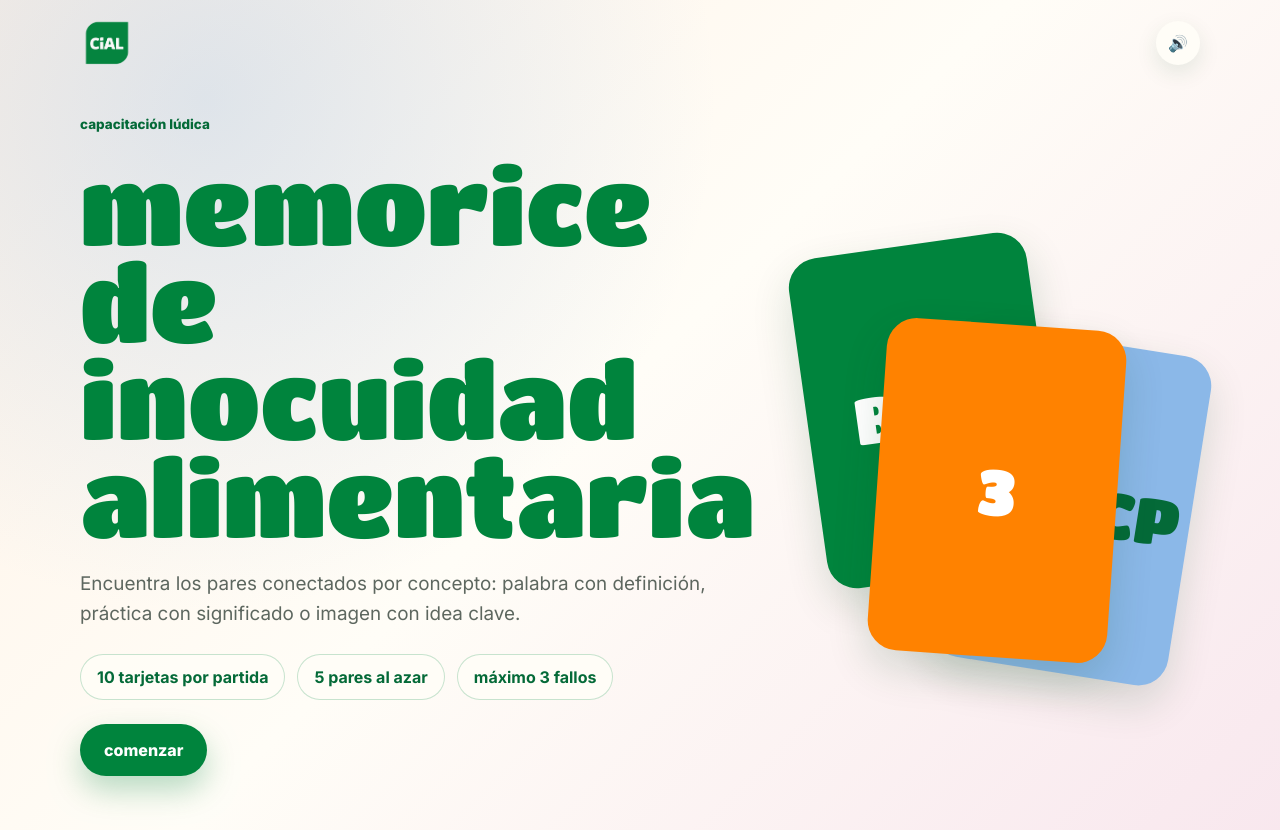
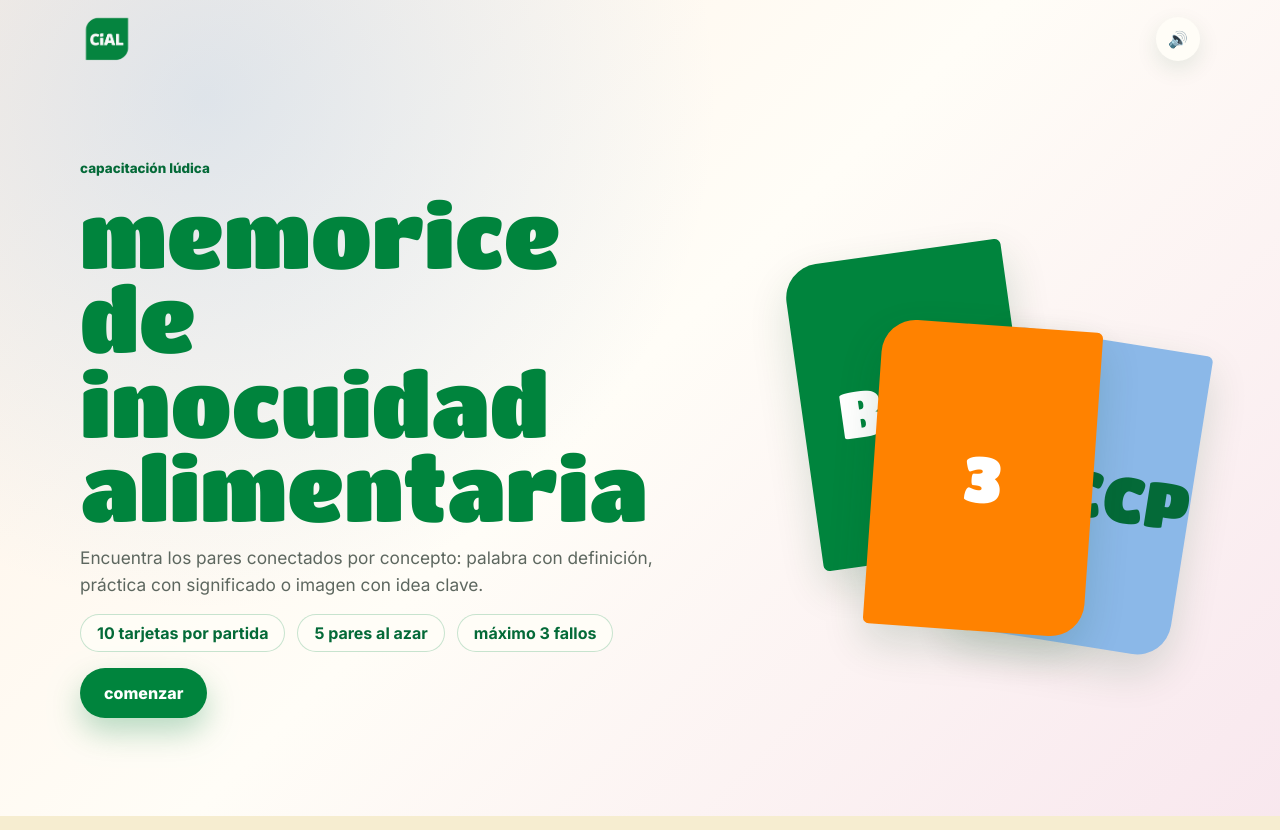
Before and after one commit to javierdelpozolopez/ruleta-CIAL, a React (Vite) app: page / in a window 1280 px wide. Built offline with nearby package versions, Linux system fonts and the light colour scheme.

Commit message:
style: compact welcome screen

```diff
--- a/src/components/StartScreen.jsx
+++ b/src/components/StartScreen.jsx
@@ -3,7 +3,13 @@ export default function StartScreen({ config, onStart }) {
     <section className="start-screen" aria-labelledby="game-title">
       <div className="start-copy">
         <p className="eyebrow">capacitación lúdica</p>
-        <h1 id="game-title">{config.gameTitle}</h1>
+        <h1 id="game-title">
+          memorice de
+          <br />
+          inocuidad
+          <br />
+          alimentaria
+        </h1>
         <p className="intro">{config.intro}</p>
         <ul className="rule-list" aria-label="reglas principales">
           {config.rules.map((rule) => (
--- a/src/styles/global.css
+++ b/src/styles/global.css
@@ -62,13 +62,13 @@ button {
 .app-shell {
   width: min(1120px, calc(100% - 28px));
   margin: 0 auto;
-  padding: var(--space-lg) 0 var(--space-2xl);
+  padding: var(--space-sm) 0 var(--space-lg);
 }
 
 .header-bar {
   width: min(1120px, calc(100% - 28px));
   margin: 0 auto;
-  padding: max(var(--space-lg), env(safe-area-inset-top)) 0 var(--space-sm);
+  padding: max(var(--space-md), env(safe-area-inset-top)) 0 var(--space-xs);
   display: flex;
   align-items: center;
   justify-content: space-between;
@@ -120,18 +120,18 @@ button {
 }
 
 .start-screen {
-  min-height: calc(100vh - 96px);
+  min-height: calc(100vh - 78px);
   display: grid;
   grid-template-columns: minmax(0, 1fr) minmax(280px, 0.72fr);
   align-items: center;
-  gap: clamp(24px, 6vw, 76px);
+  gap: clamp(18px, 5vw, 64px);
 }
 
 .start-copy,
 .result-screen {
   display: grid;
   justify-items: start;
-  gap: var(--space-xl);
+  gap: var(--space-lg);
 }
 
 .eyebrow {
@@ -149,11 +149,11 @@ p {
 }
 
 h1 {
-  max-width: 11ch;
+  max-width: 10ch;
   color: var(--primary);
   font-family: 'Titan One', Inter, sans-serif;
-  font-size: clamp(3rem, 9vw, 6.6rem);
-  line-height: 0.92;
+  font-size: clamp(3.1rem, 7.4vw, 5.55rem);
+  line-height: 0.95;
   letter-spacing: 0;
   text-transform: lowercase;
 }
@@ -167,8 +167,8 @@ h2 {
 .intro {
   max-width: 58ch;
   color: var(--muted);
-  font-size: clamp(1rem, 2vw, 1.18rem);
-  line-height: 1.62;
+  font-size: clamp(0.95rem, 1.7vw, 1.08rem);
+  line-height: 1.52;
   font-weight: 400;
 }
 
@@ -182,7 +182,7 @@ h2 {
 }
 
 .rule-list li {
-  padding: var(--space-md) var(--space-lg);
+  padding: var(--space-sm) var(--space-lg);
   border: 1px solid color-mix(in oklch, var(--primary), transparent 78%);
   border-radius: 999px;
   background: color-mix(in oklch, var(--surface), transparent 8%);
@@ -192,7 +192,7 @@ h2 {
 
 .primary-button,
 .secondary-button {
-  min-height: 52px;
+  min-height: 50px;
   padding: 0 var(--space-xl);
   border-radius: 999px;
   font-weight: 800;
@@ -211,16 +211,16 @@ h2 {
 
 .start-visual {
   position: relative;
-  min-height: 440px;
+  min-height: min(46vw, 390px);
 }
 
 .hero-card {
   position: absolute;
   display: grid;
   place-items: center;
-  width: clamp(148px, 22vw, 240px);
+  width: clamp(134px, 19vw, 220px);
   aspect-ratio: 0.72;
-  border-radius: 30px;
+  border-radius: 34px 6px 34px 6px;
   color: white;
   font-family: 'Titan One', Inter, sans-serif;
   font-size: clamp(2.2rem, 5vw, 4.2rem);
@@ -228,7 +228,7 @@ h2 {
 }
 
 .hero-card--one {
-  top: 4%;
+  top: 2%;
   left: 10%;
   background: var(--primary);
   transform: rotate(-8deg);
@@ -236,7 +236,7 @@ h2 {
 
 .hero-card--two {
   right: 2%;
-  top: 26%;
+  top: 24%;
   background: var(--blue);
   color: var(--primary-dark);
   transform: rotate(9deg);
@@ -244,7 +244,7 @@ h2 {
 
 .hero-card--three {
   left: 26%;
-  bottom: 2%;
+  bottom: 1%;
   background: var(--orange);
   transform: rotate(4deg);
 }
```
